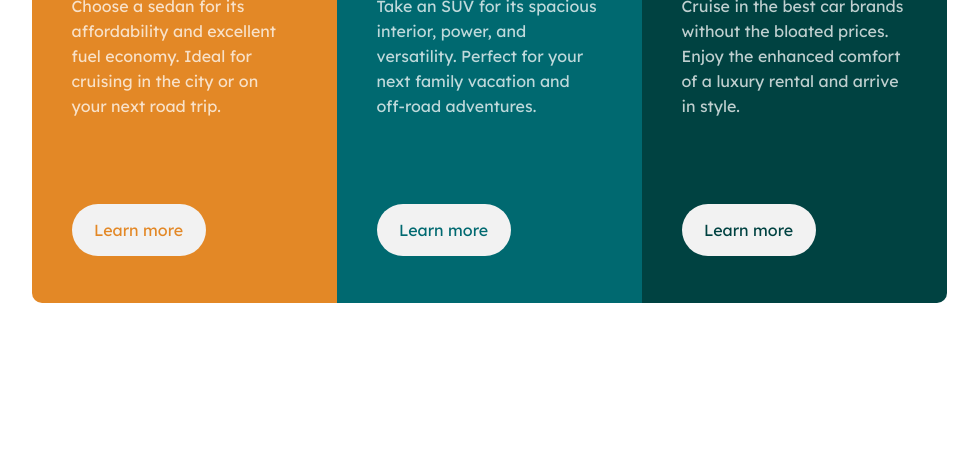
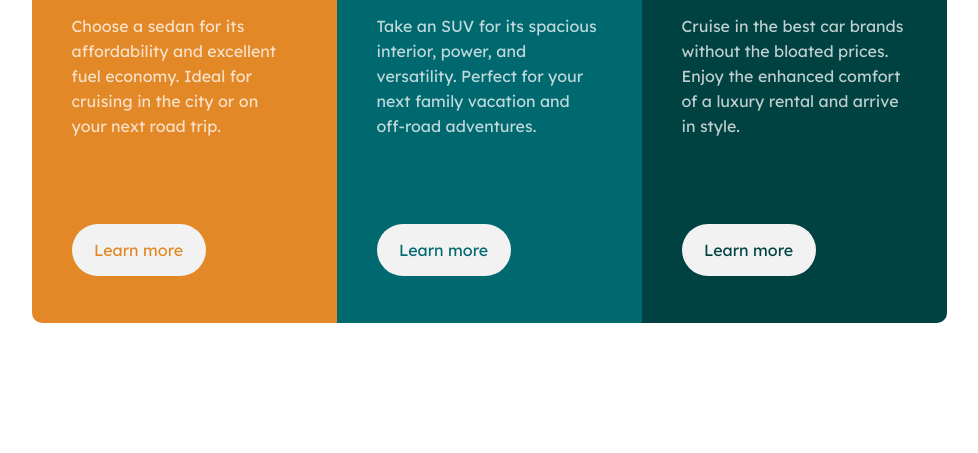
Before and after one commit to pavans5097/04_froentend-mentor-3-coloumn-card, a plain HTML site: page index.html in a window 1280 px wide. Shown: the part 347-800 px from the top of the page, without its empty margins (151-1129 px from the left). Drawn offline with Linux system fonts and the light colour scheme.

Commit message:
Update style.css

```diff
--- a/styles/style.css
+++ b/styles/style.css
@@ -6,11 +6,12 @@ body{
     min-height: 100vh;
     display: flex;
     justify-content: center;
-    align-items: center;
+
 }
 main{
     display: flex;
     flex-wrap: wrap;
+    margin-top: 170px;
 }
 
 
```
